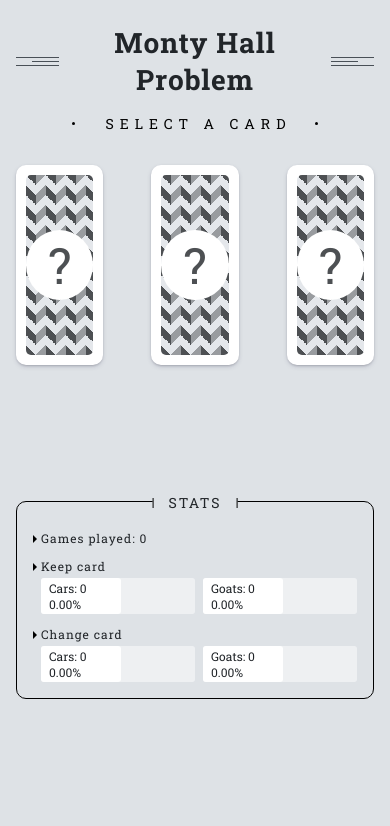
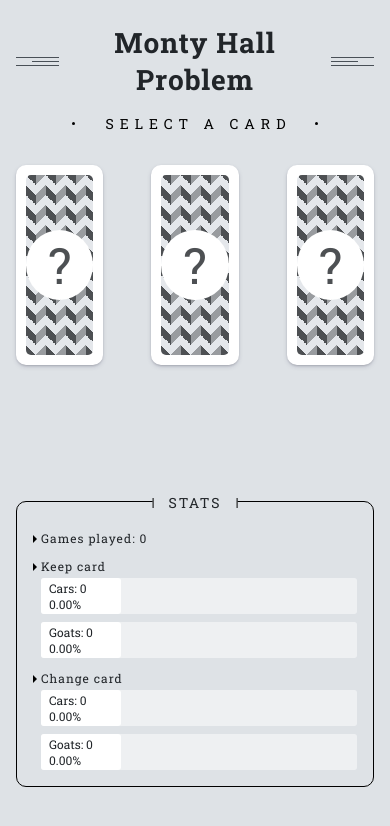
Before and after one commit to juan-antonio-ledesma/monty-hall-problem, a Next.js app: page / in a window 390 px wide. Shown: the top 826 px of the page. Built offline with nearby package versions, Linux system fonts and the light colour scheme.

Commit message:
Responsive (stats)

```diff
--- a/src/components/stats/stats.scss
+++ b/src/components/stats/stats.scss
@@ -40,7 +40,8 @@
 
   &-row {
     display: flex;
-    flex-wrap: wrap;
+    flex-direction: column;
+    gap: 8px;
   }
 
   &-secondaryTitle {
@@ -61,7 +62,7 @@
   }
 
   &-barWrapper {
-    width: calc(50% - 8px);
+    width: calc(100% - 8px);
     height: 36px;
     background-color: rgba($white, 0.5);
     margin-left: 8px;
@@ -79,4 +80,16 @@
     transition: $fast-transition;
     border-radius: 3px;
   }
+
+  @media (min-width: $mobile) {
+    &-row {
+      display: flex;
+      flex-direction: row;
+      flex-wrap: wrap;
+      gap: 0;
+    }
+    &-barWrapper {
+      width: calc(50% - 8px);
+    }
+  }
 }
```
